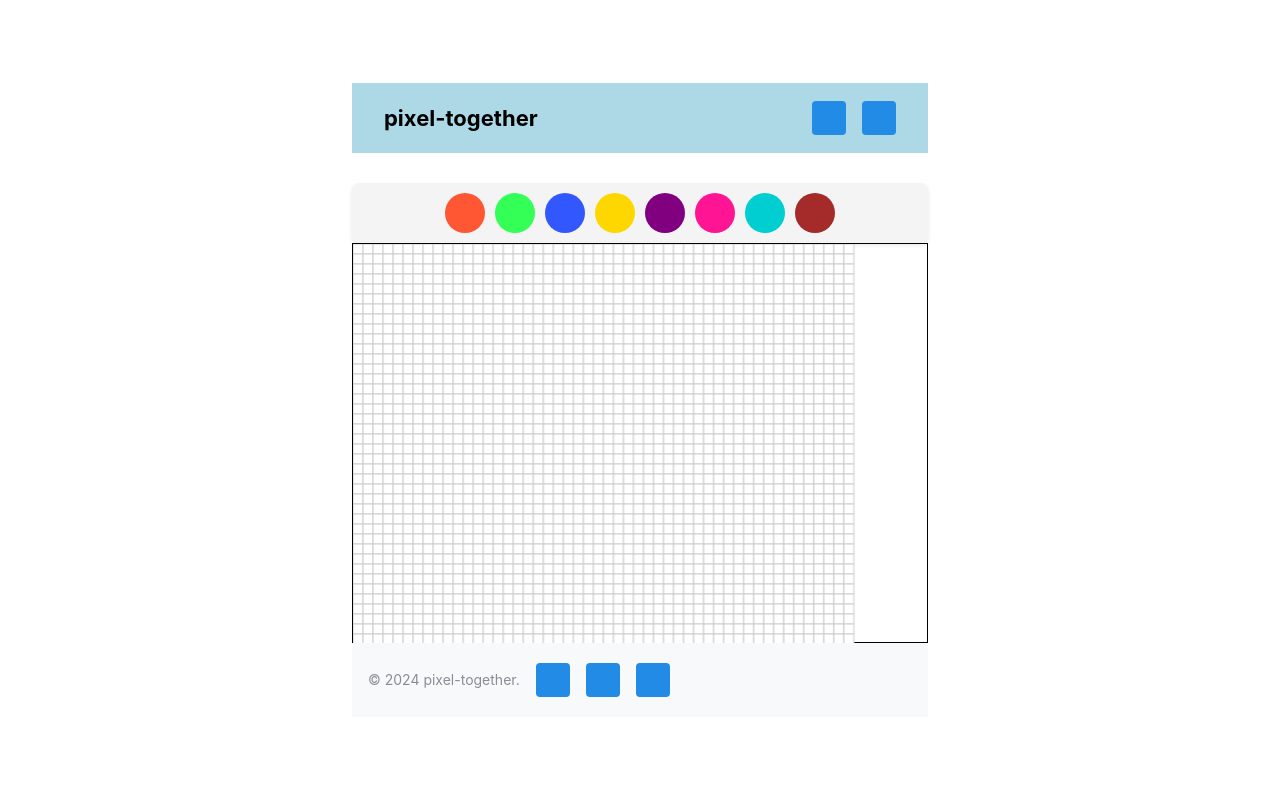
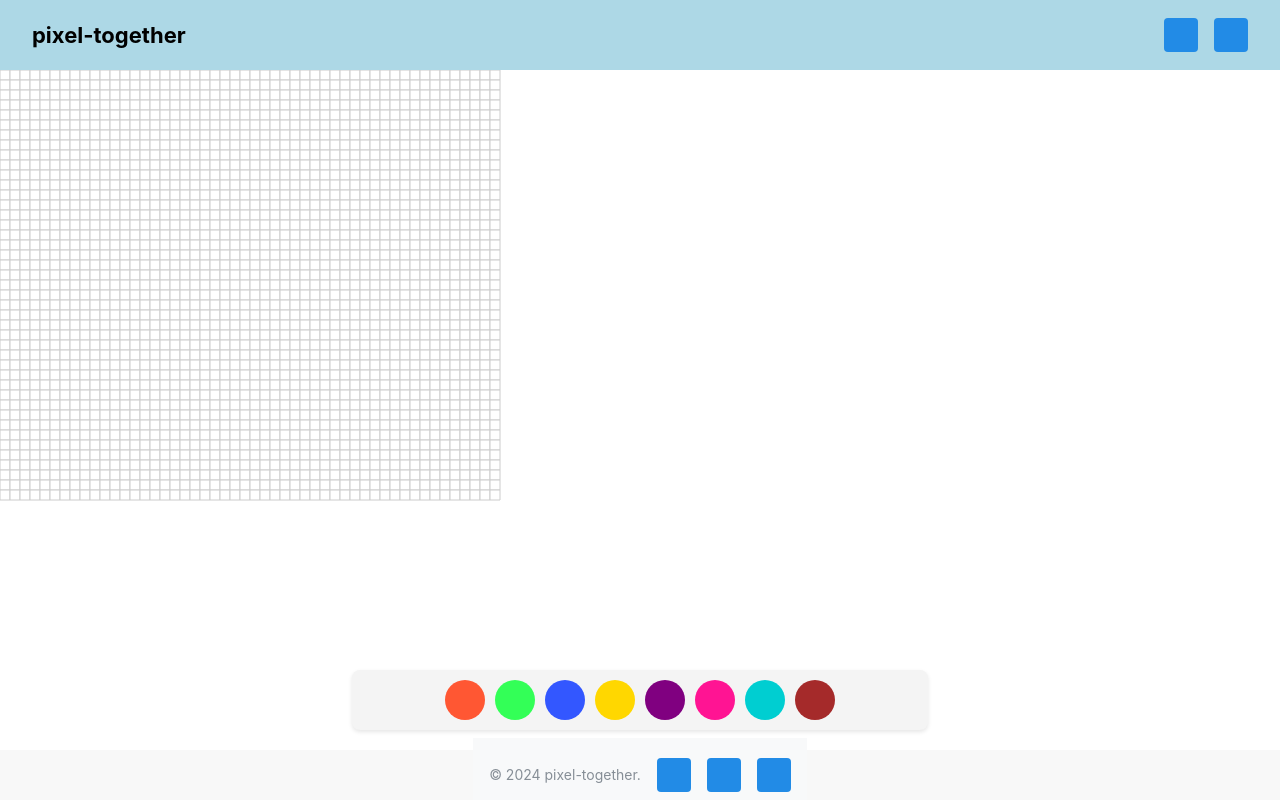
Before and after one commit to Michael-Mew2/final-Project, a React (Vite) app in the folder frontend/: page / in a window 1280 px wide. Built offline with nearby package versions, Linux system fonts and the light colour scheme; some icons are missing.

Commit message:
Vollbild des Rasters

```diff
--- a/frontend/src/components/KonvaCanvas.jsx
+++ b/frontend/src/components/KonvaCanvas.jsx
@@ -13,8 +13,8 @@ const KonvaCanvas = ({ selectedColor }) => {
   useEffect(() => {
     const stage = new Konva.Stage({
       container: "konva-container",
-      width: window.innerWidth * 0.449,
-      height: window.innerHeight * 0.499,
+      width: window.innerWidth,
+      height: window.innerHeight,
       draggable: true,
     });
 
@@ -74,7 +74,14 @@ const KonvaCanvas = ({ selectedColor }) => {
 
     stage.on("wheel", handleZoom);
 
+    const handleResize = () => {
+      stage.size({ width: window.innerWidth, height: window.innerHeight });
+    };
+
+    window.addEventListener("resize", handleResize);
+
     return () => {
+      window.removeEventListener("resize", handleResize);
       stage.destroy();
     };
   }, []);
@@ -83,9 +90,13 @@ const KonvaCanvas = ({ selectedColor }) => {
     <div
       id="konva-container"
       style={{
-        width: "45vw",
-        height: "50vh",
-        border: "1px solid black",
+        position: "fixed",
+        top: 0,
+        left: 0,
+        width: "100vw",
+        height: "100vh",
+        zIndex: 0,
+        overflow: "hidden",
       }}
     ></div>
   );
--- a/frontend/src/components/Layout.jsx
+++ b/frontend/src/components/Layout.jsx
@@ -1,4 +1,4 @@
-import React, { useState } from "react";
+import React, { useState, useEffect } from "react";
 import Header from "./Header";
 import Footer from "./Footer";
 import KonvaCanvas from "./KonvaCanvas";
@@ -23,26 +23,89 @@ const Layout = ({ children }) => {
   };
 
   const handleColorSelect = (color) => {
-    setSelectedColor(color); // Setzt die neue Farbe, wenn sie in der Farbpalette ausgewählt wird
+    setSelectedColor(color);
   };
 
+  useEffect(() => {
+    // Verhindert Scrollbalken auf dem Body und HTML
+    document.body.style.margin = "0";
+    document.body.style.padding = "0";
+    document.body.style.width = "100vw";
+    document.body.style.height = "100vh";
+    document.body.style.overflow = "hidden";
+
+    document.documentElement.style.margin = "0";
+    document.documentElement.style.padding = "0";
+    document.documentElement.style.width = "100vw";
+    document.documentElement.style.height = "100vh";
+    document.documentElement.style.overflow = "hidden";
+
+    return () => {
+      // Rückgängig machen der Änderungen
+      document.body.style = "";
+      document.documentElement.style = "";
+    };
+  }, []);
+
+  const layoutStyle = {
+    position: "relative",
+    width: "100vw",
+    height: "100vh",
+    overflow: "hidden", // Verhindert Scrollbalken
+  };
+
+  const headerStyle = {
+    position: "fixed",
+    top: 0,
+    left: 0,
+    width: "100%", // Header nutzt jetzt 100% der Breite
+    height: "60px",
+    backgroundColor: "#f8f8f8", // Beispiel-Hintergrundfarbe
+    zIndex: 10,
+  };
+
+  const footerStyle = {
+    position: "fixed",
+    bottom: 0,
+    left: 0,
+    width: "100%", // Footer nutzt ebenfalls 100% der Breite
+    height: "50px",
+    backgroundColor: "#f8f8f8", // Beispiel-Hintergrundfarbe
+    zIndex: 10,
+    display: "flex",
+    justifyContent: "center",
+    alignItems: "center",
+  };
+
+  const paletteStyle = {
+    position: "fixed",
+    bottom: "70px", // 20px über dem Footer
+    left: "50%",
+    transform: "translateX(-50%)",
+    zIndex: 10,
+  };
 
   return (
-    <div className="layout-container">
-      <Header onLoginClick={handleLoginOpen} />
+    <div style={layoutStyle}>
+      {/* Vollbild-Raster */}
+      <KonvaCanvas selectedColor={selectedColor} />
 
+      {/* Header */}
+      <header style={headerStyle}>
+        <Header onLoginClick={handleLoginOpen} />
+      </header>
 
       {/* Farbpalette */}
-      <FarbPalette onColorSelect={handleColorSelect} />
+      <div style={paletteStyle}>
+        <FarbPalette onColorSelect={handleColorSelect} />
+      </div>
 
-      {/* Canvas */}
-      <main>
-        <KonvaCanvas selectedColor={selectedColor} />
-          {children}
-      </main>
+      {/* Footer */}
+      <footer style={footerStyle}>
+        <Footer />
+      </footer>
 
-      <Footer />
-
+      {/* Login Overlay */}
       <LoginOverlay
         isOpen={isLoginOpen}
         onClose={handleLoginClose}
```
